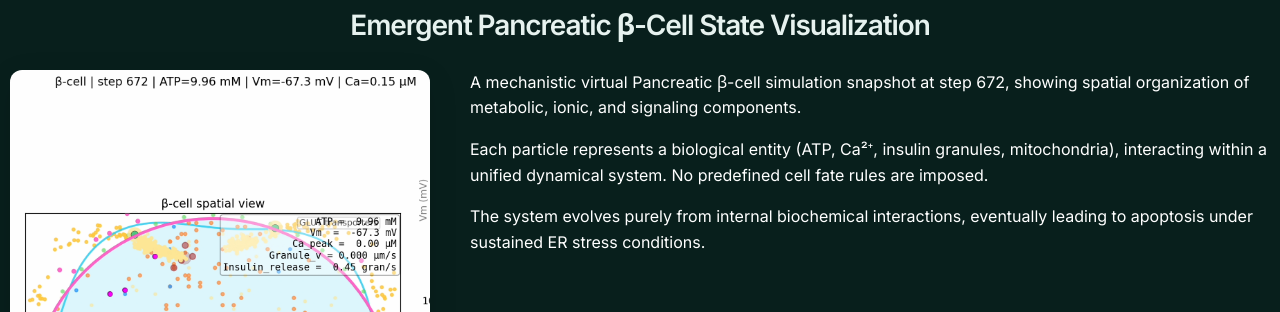
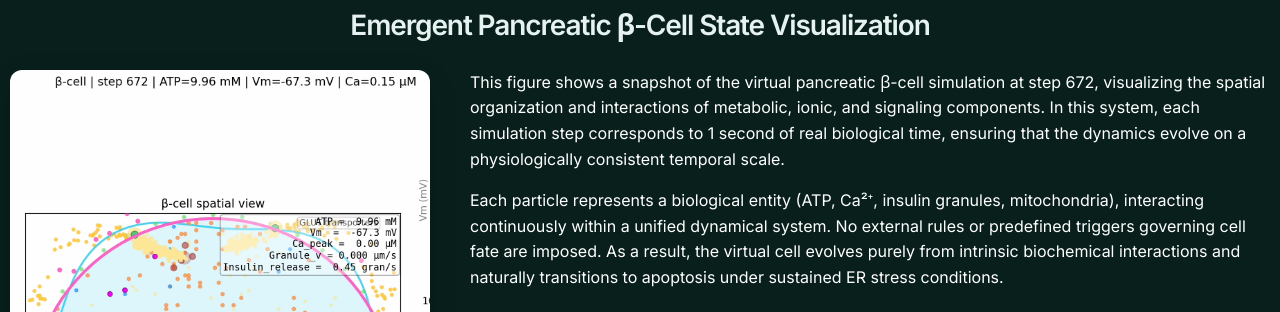
Before and after one commit to KOHSAWA2025/new-website-preview, a Next.js app: page /technology/virtual-cell in a window 1280 px wide. Shown: the part 640-952 px from the top of the page. Built offline with nearby package versions, Linux system fonts and the light colour scheme; no server answers.

Commit message:
Update homepage hero section and copy

```diff
--- a/src/views/TechnologyVirtualCell.tsx
+++ b/src/views/TechnologyVirtualCell.tsx
@@ -192,18 +192,21 @@ export function TechnologyVirtualCellPage() {
 
               <div className="w-full md:flex-1 text-left max-w-[800px]">
                 <p className="text-white leading-[1.6]">
-                  A mechanistic virtual Pancreatic β-cell simulation snapshot at step 672, showing spatial
-                  organization of metabolic, ionic, and signaling components.
+                  This figure shows a snapshot of the virtual pancreatic β-cell simulation at step 672, visualizing the spatial organization and interactions of metabolic, ionic, and signaling components.
+
+                  In this system, each simulation step corresponds to 1 second of real biological time, ensuring that the dynamics evolve on a physiologically consistent temporal scale.
                 </p>
 
                 <p className="text-white leading-[1.6] mt-4">
-                  Each particle represents a biological entity (ATP, Ca²⁺, insulin granules, mitochondria),
-                  interacting within a unified dynamical system. No predefined cell fate rules are imposed.
+                  Each particle represents a biological entity (ATP, Ca²⁺, insulin granules, mitochondria), interacting continuously within a unified dynamical system. No external rules or predefined triggers governing cell fate are imposed.
+
+                  As a result, the virtual cell evolves purely from intrinsic biochemical interactions and naturally transitions to apoptosis under sustained ER stress conditions.
                 </p>
 
                 <p className="text-white leading-[1.6] mt-4">
-                  The system evolves purely from internal biochemical interactions, eventually leading to
-                  apoptosis under sustained ER stress conditions.
+                  Importantly, across multiple independent simulation runs, apoptosis consistently emerges at approximately 2320 steps (~40 minutes), demonstrating strong reproducibility and aligning closely with experimentally observed timescales of acute ER-stress–induced apoptosis.
+
+                  This indicates that the model captures underlying biological causality, rather than merely reproducing surface-level behavior.
                 </p>
               </div>
             </div>
@@ -230,19 +233,21 @@ export function TechnologyVirtualCellPage() {
 
               <div className="w-full md:flex-1 text-left max-w-[800px]">
                 <p className="text-white leading-[1.6]">
-                  本図はステップ672における仮想膵β細胞シミュレーションのスナップショットであり、
-                  代謝・イオン・シグナル分子の空間的分布と相互作用を示しています。
+                  本図はステップ672時点における仮想膵β細胞シミュレーションのスナップショットであり、代謝・イオン・シグナル分子の空間的分布および相互作用を可視化したものです。
+
+                  本システムでは、1ステップが実時間の1秒に対応しており、シミュレーションは生体スケールと整合した時間ダイナミクス上で進行します。
                 </p>
 
                 <p className="text-white leading-[1.6] mt-4">
-                  各粒子はATP、Ca²⁺、インスリン顆粒、ミトコンドリアなどの生体要素を表し、
-                  統一された動的システムの中で相互作用しています。
-                  細胞運命に関する外部的なルールは一切与えられていません。
+                  各粒子はATP、Ca²⁺、インスリン顆粒、ミトコンドリアなどの生体要素を表し、統一された動的システム内で連続的に相互作用しています。細胞運命に関する外部的なルールや人工的なトリガーは一切導入されていません。
+
+                  その結果として、本仮想細胞は内在的な生化学的相互作用のみに基づいて進化し、持続的なERストレス条件下において自然にアポトーシスへと遷移します。
                 </p>
 
                 <p className="text-white leading-[1.6] mt-4">
-                  本システムは内在的な生化学的相互作用のみに基づいて進化し、
-                  持続的なERストレス条件下において自然にアポトーシスへと遷移します。
+                  重要な点として、複数回の独立したシミュレーションにおいても、アポトーシスの発現は一貫して約2320ステップ（約40分）前後で観測されており、これは実験的に知られる急性ERストレス誘導アポトーシスの時間スケールと高い再現性をもって一致します。
+
+                  これは、本モデルが単なる挙動の再現ではなく、生物学的因果構造そのものを捉えていることを示しています。
                 </p>
               </div>
             </div>
```
